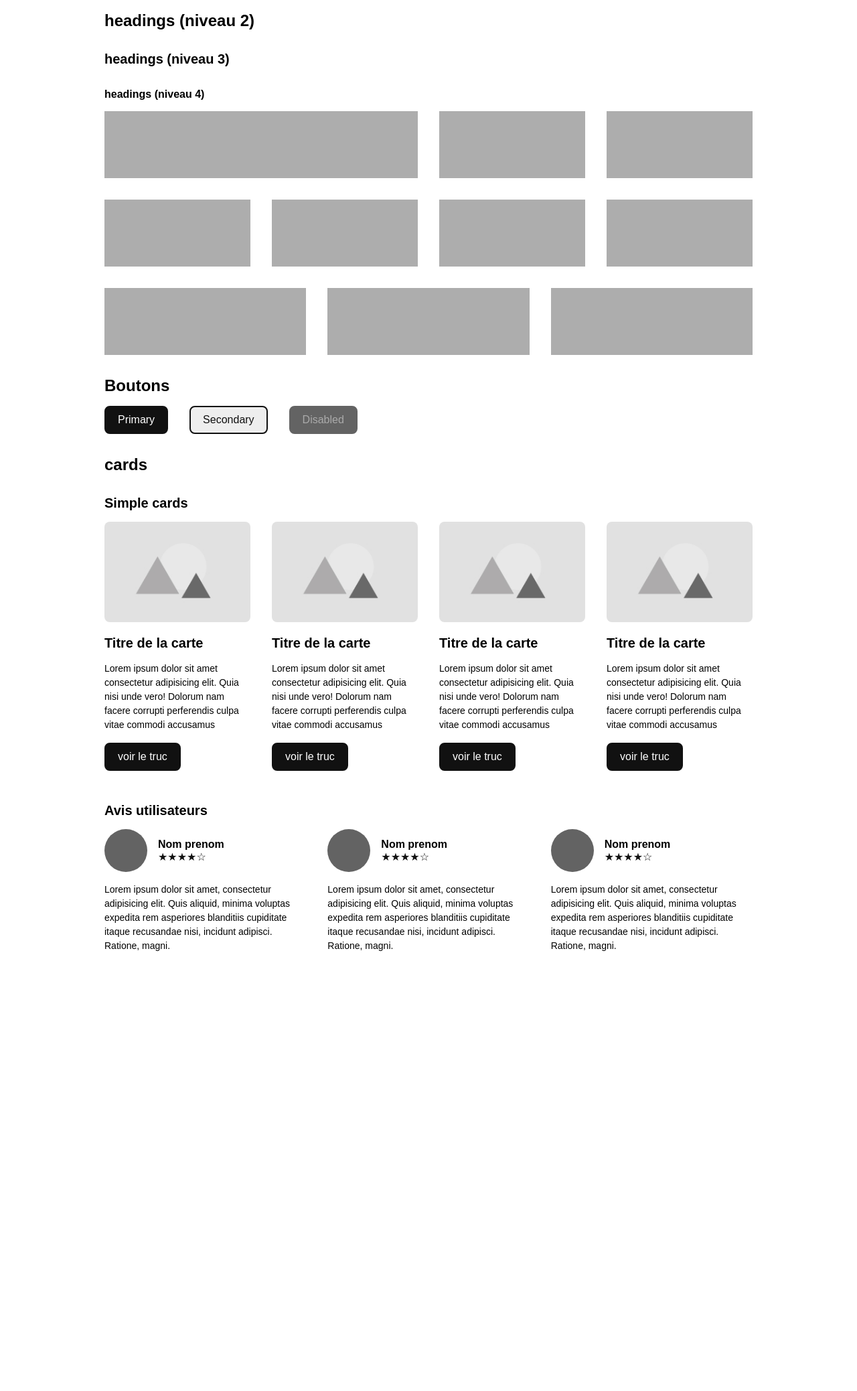
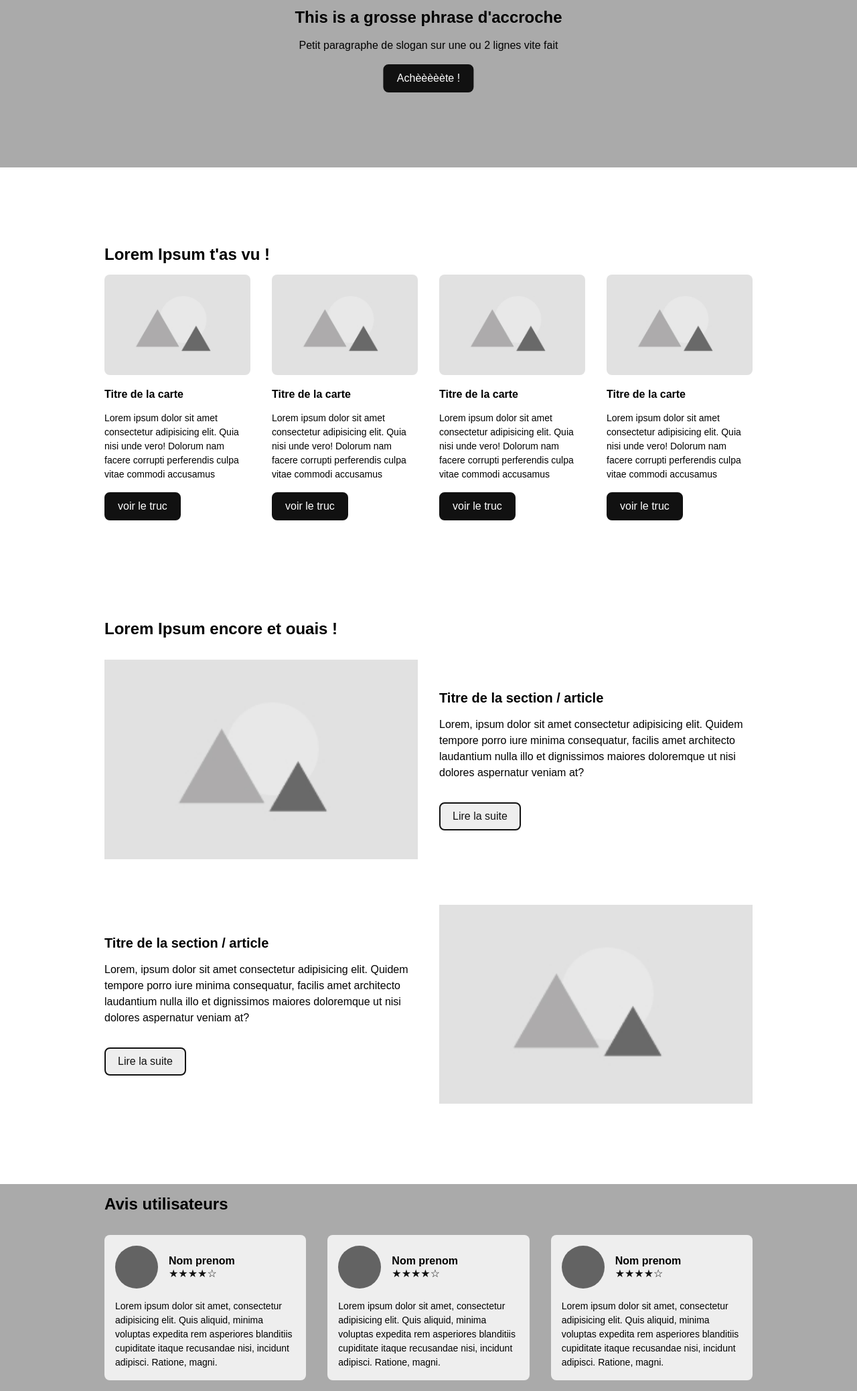
Before and after one commit to Nico-ON-Web/frameworkcss, a plain HTML site: page index.html in a window 1280 px wide. Shown: the part 174-2251 px from the top of the page at 67% size. Before the commit the page ends 1613 px from the top, so only its background shows below. Drawn offline with Linux system fonts and the light colour scheme.

Commit message:
creation de la page d'appercu et ajout des liens hypertextes

```diff
--- a/index.html
+++ b/index.html
@@ -1,80 +1,96 @@
 <!DOCTYPE html>
 <html lang="en">
-
 <head>
     <meta charset="UTF-8">
     <meta name="viewport" content="width=device-width, initial-scale=1.0">
-    <title>Document</title>
+    <title>Utilisation de mon framework</title>
+    <meta name="description" content="">
     <link rel="stylesheet" href="style.css">
 </head>
-
 <body>
     <header class="flex align-center justify-between">
         <div>LOGO</div>
         <div class="flex align-center gap">
             <nav>
-                <a href="">Home</a>
-                <a href="">Menu 1</a>
+                <a href="index.html">Home</a>
+                <a href="doc.html">Page</a>
                 <a href="">Menu 1</a>
                 <a href="">Menu 1</a>
             </nav>
             <a href="" class="btn btn-primary">Me connecter</a>
         </div>
     </header>
-    <div class="container-1000">
-        <h1>Mon framework css (headings niveau 1)</h1>
-        <h2>headings (niveau 2)</h2>
-        <h3>headings (niveau 3)</h3>
-        <h4>headings (niveau 4)</h4>
-        <div class="flex gap">
-            <div style="background-color:rgb(173, 173, 173); height: 100px" class="large-6"></div>
-            <div style="background-color:rgb(173, 173, 173); height: 100px" class="large-3"></div>
-            <div style="background-color:rgb(173, 173, 173); height: 100px" class="large-3"></div>
-            <div style="background-color:rgb(173, 173, 173); height: 100px" class="large-3"></div>
-            <div style="background-color:rgb(173, 173, 173); height: 100px" class="large-3"></div>
-            <div style="background-color:rgb(173, 173, 173); height: 100px" class="large-3"></div>
-            <div style="background-color:rgb(173, 173, 173); height: 100px" class="large-3"></div>
-            <div style="background-color:rgb(173, 173, 173); height: 100px" class="large-4"></div>
-            <div style="background-color:rgb(173, 173, 173); height: 100px" class="large-4"></div>
-            <div style="background-color:rgb(173, 173, 173); height: 100px" class="large-4"></div>
+    <div class="hero">
+        <div class="hero-banner">
+            <h2 class="slogan">
+                This is a grosse phrase d'accroche
+            </h2>
+            <p>Petit paragraphe de slogan sur une ou 2 lignes vite fait</p>
+            <a href="" class="btn btn-primary">Achèèèèète !</a>
         </div>
-        <h2>Boutons</h2>
-        <div class="flex gap">
-            <a href="" class="btn btn-primary">Primary</a>
-            <a href="" class="btn btn-secondary">Secondary</a>
-            <a href="" class="btn btn-disabled">Disabled</a>
+    </div>
 
-        </div>
-        <h2>cards</h2>
-        <h3>Simple cards</h3>
+    <!-- Sections cartes -->
+    <section class="container-1000 mt-100">
+        <h2>Lorem Ipsum t'as vu !</h2>
         <div class="flex gap">
             <div class="card large-3 medium-6 small-12">
                 <img src="./assets/img-placeholder.jpg" alt="">
-                <h3>Titre de la carte</h3>
+                <h4>Titre de la carte</h4>
                 <p>Lorem ipsum dolor sit amet consectetur adipisicing elit. Quia nisi unde vero! Dolorum nam facere corrupti perferendis culpa vitae commodi accusamus</p>
                 <a href="" class="btn btn-primary">voir le truc</a>
             </div>
             <div class="card large-3 medium-6 small-12">
                 <img src="./assets/img-placeholder.jpg" alt="">
-                <h3>Titre de la carte</h3>
+                <h4>Titre de la carte</h4>
                 <p>Lorem ipsum dolor sit amet consectetur adipisicing elit. Quia nisi unde vero! Dolorum nam facere corrupti perferendis culpa vitae commodi accusamus</p>
                 <a href="" class="btn btn-primary">voir le truc</a>
             </div>
             <div class="card large-3 medium-6 small-12" medium-6 small-12>
                 <img src="./assets/img-placeholder.jpg" alt="">
-                <h3>Titre de la carte</h3>
+                <h4>Titre de la carte</h4>
                 <p>Lorem ipsum dolor sit amet consectetur adipisicing elit. Quia nisi unde vero! Dolorum nam facere corrupti perferendis culpa vitae commodi accusamus</p>
                 <a href="" class="btn btn-primary">voir le truc</a>
             </div>
             <div class="card large-3 medium-6 small-12">
                 <img src="./assets/img-placeholder.jpg" alt="">
-                <h3>Titre de la carte</h3>
+                <h4>Titre de la carte</h4>
                 <p>Lorem ipsum dolor sit amet consectetur adipisicing elit. Quia nisi unde vero! Dolorum nam facere corrupti perferendis culpa vitae commodi accusamus</p>
                 <a href="" class="btn btn-primary">voir le truc</a>
             </div>
         </div>
-        <h3>Avis utilisateurs</h3>
-        <div class="flex gap">
+    </section>
+
+    <!-- Section avec petits articles alternés -->
+    <section class="container-1000 mt-100">
+        <h2>Lorem Ipsum encore et ouais ! </h2>
+        <article class="flex align-center gap mt-32">
+            <div class="large-6 medium-6 small-12">
+                <img src="./assets/img-placeholder.jpg" class="responsive" alt="">
+            </div>
+            <div class="large-6 medium-6 small-12">
+                <h3>Titre de la section  / article</h3>
+                <p>Lorem, ipsum dolor sit amet consectetur adipisicing elit. Quidem tempore porro iure minima consequatur, facilis amet architecto laudantium nulla illo et dignissimos maiores doloremque ut nisi dolores aspernatur veniam at?</p>
+                <a href="" class="btn btn-secondary mt-32">Lire la suite</a>
+            </div>
+        </article>
+        <article class="flex align-center gap mt-64">
+            <div class="large-6 medium-6 small-12">
+                <h3>Titre de la section  / article</h3>
+                <p>Lorem, ipsum dolor sit amet consectetur adipisicing elit. Quidem tempore porro iure minima consequatur, facilis amet architecto laudantium nulla illo et dignissimos maiores doloremque ut nisi dolores aspernatur veniam at?</p>
+                <a href="" class="btn btn-secondary mt-32">Lire la suite</a>
+            </div>
+            <div class="large-6 medium-6 small-12">
+                <img src="./assets/img-placeholder.jpg" class="responsive" alt="">
+            </div>
+        </article>
+    </section>
+
+    <!-- Section avis utilisateurs -->
+    <section class="bg-grey mt-100">
+        <div class="container-1000">
+            <h2>Avis utilisateurs</h2>
+            <div class="flex gap align-start mt-32">
                 <div class="avis large-4 medium-6 small-12">
                     <div class="flex gap align-center">
                         <div class="avatar"></div>
@@ -114,6 +130,7 @@
             </div>
         </div>
 
+    </section>
+
 </body>
-
 </html>
--- a/style.css
+++ b/style.css
@@ -208,7 +208,7 @@ les resolutions d'ecrans d'apres un petit script sass*/
 ---------------------------------------------------*/
 h1,h2,h3,h4,h5,h6{
     margin-bottom: 16px;
-    margin-top: 32px;
+
     font-weight: bold;
 }
 h1{
@@ -238,6 +238,7 @@ a{
 .mt-64{
     margin-top: 64px;
 }
+.mt-32{margin-top: 32px;}
 .mt-100{
     margin-top: 100px;
 }
@@ -281,6 +282,9 @@ a{
 header{
     background-color: var(--secondary);
     padding: 16px 64px;
+    position:sticky;
+    top:0;
+    z-index: 999;
 }
 header nav{
     display: flex;
@@ -294,6 +298,27 @@ header a:hover{
     color : var(--primary);
 }
 
+/*--------------------------------------------------
+🦸Hero
+---------------------------------------------------*/
+.hero{
+    background: var(--light-grey);
+    height: 350px;
+    position: relative;
+}
+.hero-banner{
+    text-align: center;
+    position: absolute;
+    top: 50%;
+    left: 50%;
+    transform: translate(-50%,-50%);
+    h2,.sloggan,.btn{
+
+        margin-top: 16px;
+        margin-bottom: 16px;
+    }
+
+}
 
 /*--------------------------------------------------
 🃏 Cards
@@ -318,6 +343,10 @@ header a:hover{
 }
 
 .avis{
+
+    background-color: var(--secondary);
+    padding: 16px;
+
     &>div{
         --gap: 16px;
     }
@@ -342,3 +371,12 @@ header a:hover{
         font-size: 14px;
     }
 }
+
+
+
+/*--------------------------------------------------
+⛰️ backgrounds
+---------------------------------------------------*/
+.bg-grey{
+    background-color: var(--light-grey);
+}
```
Also changed, not shown: doc.html (added, +119 -0 lines), page.html (deleted, +0 -13 lines). Lines whose indentation alone changed are shown as unchanged.
